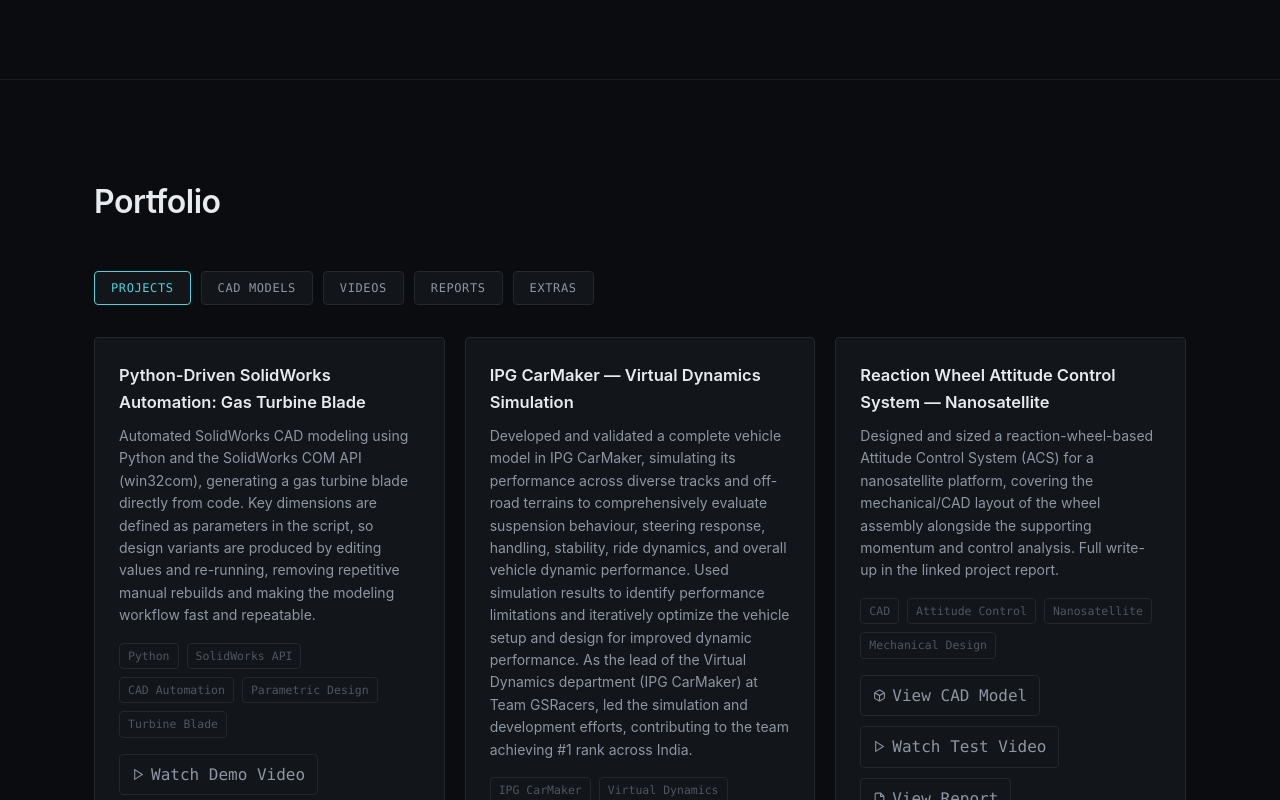
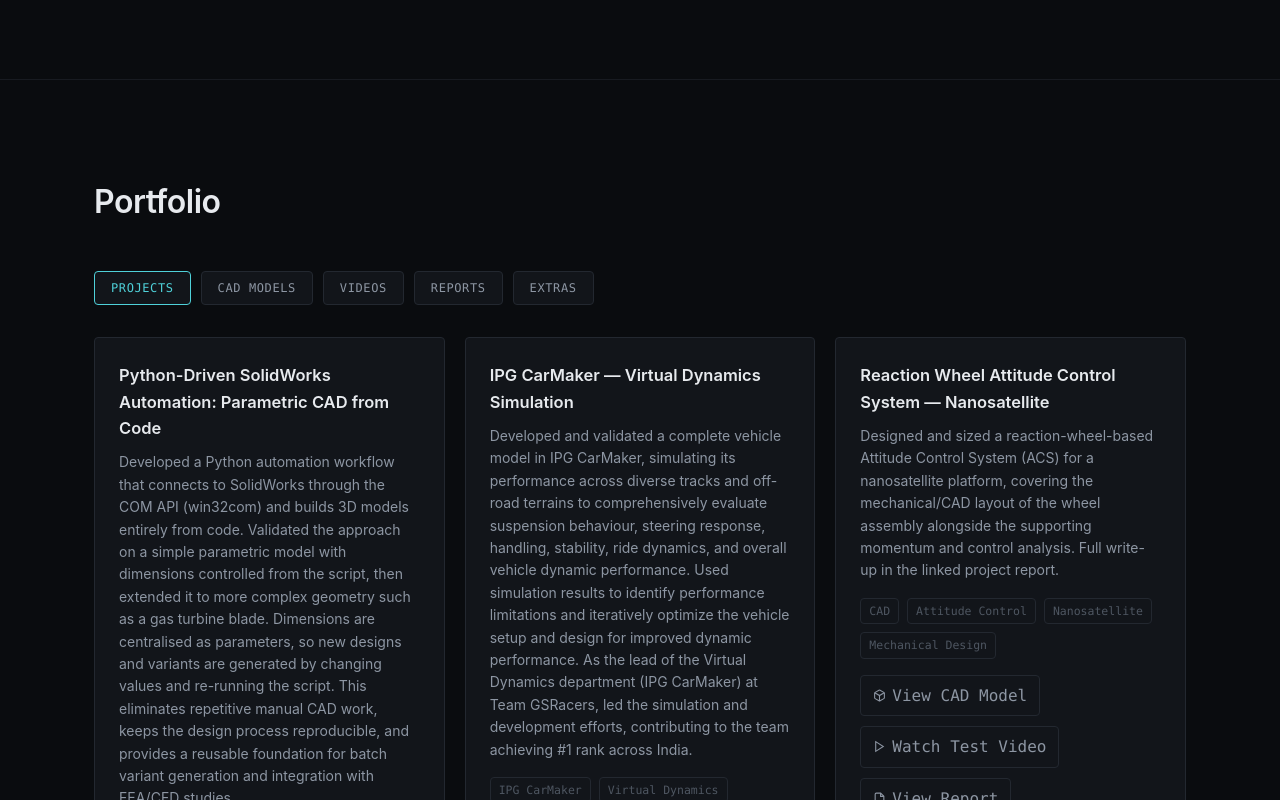
Before and after one commit to arnav6988/Arnav-Vikram-Shinde, a plain HTML site: page index.html in a window 1280 px wide. Shown: the part 2000-2800 px from the top of the page. Drawn offline with nearby package versions, Linux system fonts and the light colour scheme.

Commit message:
Add files via upload

```diff
--- a/index.html
+++ b/index.html
@@ -652,8 +652,8 @@
         <div class="project-grid reveal">
 
           <div class="project-card">
-            <h3 class="project-title">Python-Driven SolidWorks Automation: Gas Turbine Blade</h3>
-            <p class="project-desc">Automated SolidWorks CAD modeling using Python and the SolidWorks COM API (win32com), generating a gas turbine blade directly from code. Key dimensions are defined as parameters in the script, so design variants are produced by editing values and re-running, removing repetitive manual rebuilds and making the modeling workflow fast and repeatable.</p>
+            <h3 class="project-title">Python-Driven SolidWorks Automation: Parametric CAD from Code</h3>
+            <p class="project-desc">Developed a Python automation workflow that connects to SolidWorks through the COM API (win32com) and builds 3D models entirely from code. Validated the approach on a simple parametric model with dimensions controlled from the script, then extended it to more complex geometry such as a gas turbine blade. Dimensions are centralised as parameters, so new designs and variants are generated by changing values and re-running the script. This eliminates repetitive manual CAD work, keeps the design process reproducible, and provides a reusable foundation for batch variant generation and integration with FEA/CFD studies.</p>
             <div class="project-tools"><span>Python</span><span>SolidWorks API</span><span>CAD Automation</span><span>Parametric Design</span><span>Turbine Blade</span></div>
             <div class="project-links">
               <button class="project-link media-jump" type="button" data-target="videos" data-anchor="video-python-solidworks">
```
